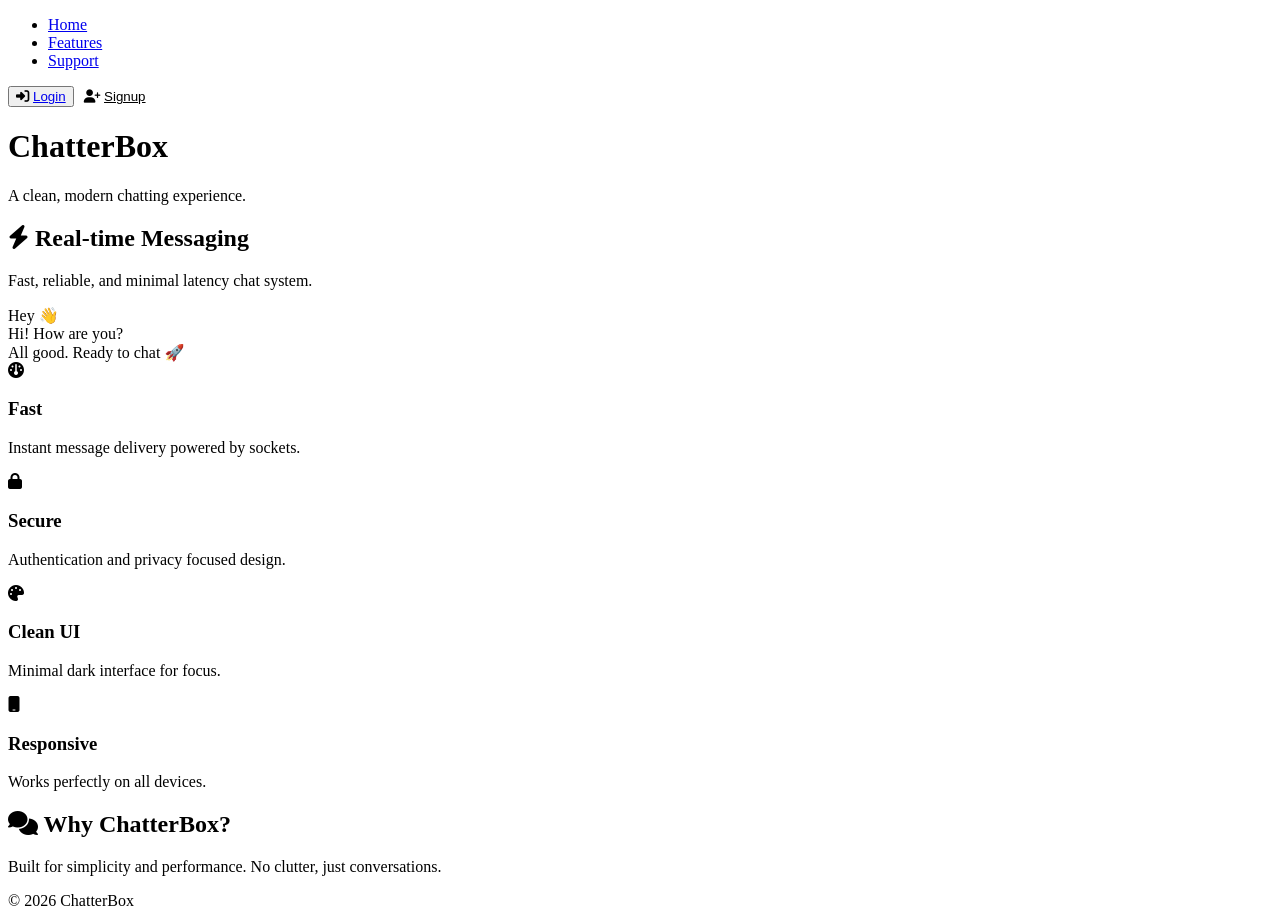
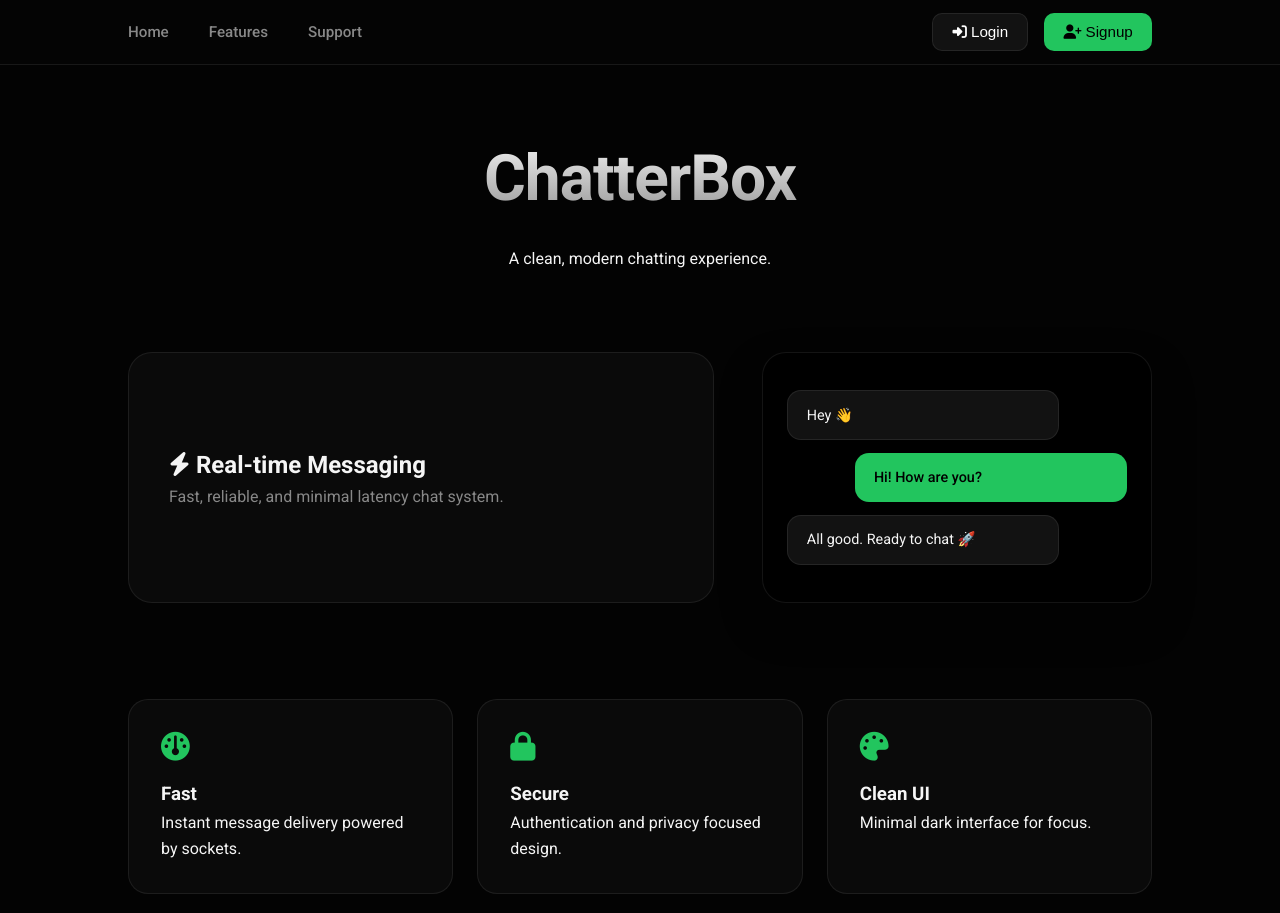
Before and after one commit to CSP02/ChatterBox, a website: page Home/index.html in a window 1280 px wide. Shown: the top 913 px of the page. Drawn offline with Linux system fonts and the light colour scheme; the site is published under a folder, as on GitHub Pages, so addresses that start at the root find nothing.

Commit message:
changed the link and script paths

```diff
--- a/Home/index.html
+++ b/Home/index.html
@@ -5,11 +5,11 @@
   <meta charset="UTF-8">
   <meta name="viewport" content="width=device-width, initial-scale=1.0">
   <title>ChatterBox</title>
-  <link rel="stylesheet" href="/style.css">
-  <script src="/script.js"></script>
+  <link rel="stylesheet" href="./style.css">
+  <script src="./script.js"></script>
   <link href="https://fonts.googleapis.com/css2?family=Roboto:wght@300;400;500;700&display=swap" rel="stylesheet">
   <link rel="stylesheet" href="https://cdnjs.cloudflare.com/ajax/libs/font-awesome/6.5.1/css/all.min.css">
-  <link rel="shortcut icon" href="/Resources/chatterbox_logo_transparent.png" type="image/png">
+  <link rel="shortcut icon" href="../Resources/chatterbox_logo_transparent.png" type="image/png">
 
 </head>
 
@@ -22,9 +22,9 @@
       <li><a href="#">Support</a></li>
     </ul>
     <div class="btn-group">
-      <button><i class="fa-solid fa-right-to-bracket"></i> <a href="/login">Login</a></button>
+      <button><i class="fa-solid fa-right-to-bracket"></i> <a href="../login">Login</a></button>
       <button style="background: var(--accent); color: black; border: none;">
-        <i class="fa-solid fa-user-plus"></i> <a href="/signup" style="color: black;">Signup</a>
+        <i class="fa-solid fa-user-plus"></i> <a href="../signup" style="color: black;">Signup</a>
       </button>
     </div>
   </nav>
--- a/Home/style.css
+++ b/Home/style.css
@@ -90,6 +90,7 @@ header h1 {
   letter-spacing: -1px;
   margin-bottom: 1rem;
   background: linear-gradient(to bottom, #fff 0%, #888 100%);
+  background-clip: text;
   -webkit-background-clip: text;
   -webkit-text-fill-color: transparent;
 }
```
